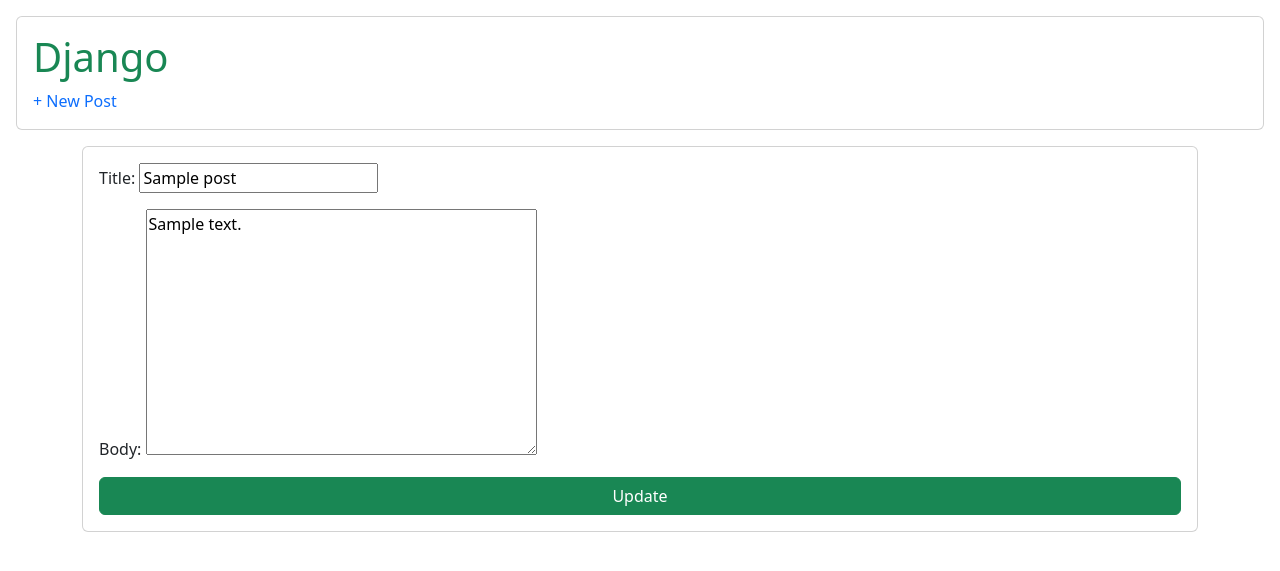
After one commit to ToghrolTP/LogForT-Django, a Django app: page /post/1/update/ in a window 1280 px wide. The commit adds this page. Shown: the top 571 px of the page. Run offline with Django 4.2, Linux system fonts and the light colour scheme; tables that the repository leaves empty hold one stand-in row (values such as "Sample post").

Commit message:
Add UpdateView in order to edit posts via 'post_detail.html'.

```diff
--- a/blog/templates/post_detail.html
+++ b/blog/templates/post_detail.html
@@ -5,4 +5,6 @@
         <h2>{{ post.title }}</h2>
         <p class="mb-0">{{ post.body }}</p>
     </div>
+
+    <div class="card bg-light my-2 p-3"><a class="text-decoration-none" href="{% url 'post_edit' post.pk %}">Edit</a></div>
 {% endblock content %}
--- /dev/null
+++ b/blog/templates/post_edit.html
@@ -0,0 +1,8 @@
+{% extends 'base.html' %}
+
+{% block content %}
+    <form action="" class="card p-3" method="post"> {% csrf_token %}
+        {{ form.as_p }}
+        <input class="btn btn-success" type="submit" value="Update">
+    </form>
+{% endblock content %}
--- a/blog/urls.py
+++ b/blog/urls.py
@@ -2,11 +2,12 @@ from django.urls import path
 from .views import (BlogListView,
                     BlogDetailView,
                     BlogCreateView,
-                    )
+                    BlogUpdateView,)
 
 
 urlpatterns = [
     path("", BlogListView.as_view(), name="home"),
     path("post/<int:pk>/", BlogDetailView.as_view(), name="post_detail"),
     path("post/new/", BlogCreateView.as_view(), name="post_new"),
+    path("post/<int:pk>/update/", BlogUpdateView.as_view(), name="post_edit"),
 ]
--- a/blog/views.py
+++ b/blog/views.py
@@ -2,6 +2,7 @@ from django.shortcuts import render
 from django.views.generic import (ListView,
                                   DetailView,
                                   CreateView,)
+from django.views.generic.edit import (UpdateView,)
 
 from .models import Post
 
@@ -20,3 +21,9 @@ class BlogCreateView(CreateView):
     model = Post
     template_name = "post_new.html"
     fields = ["title", "author", "body"]
+
+
+class BlogUpdateView(UpdateView):
+    model = Post
+    template_name = "post_edit.html"
+    fields = ["title", "body"]
```
